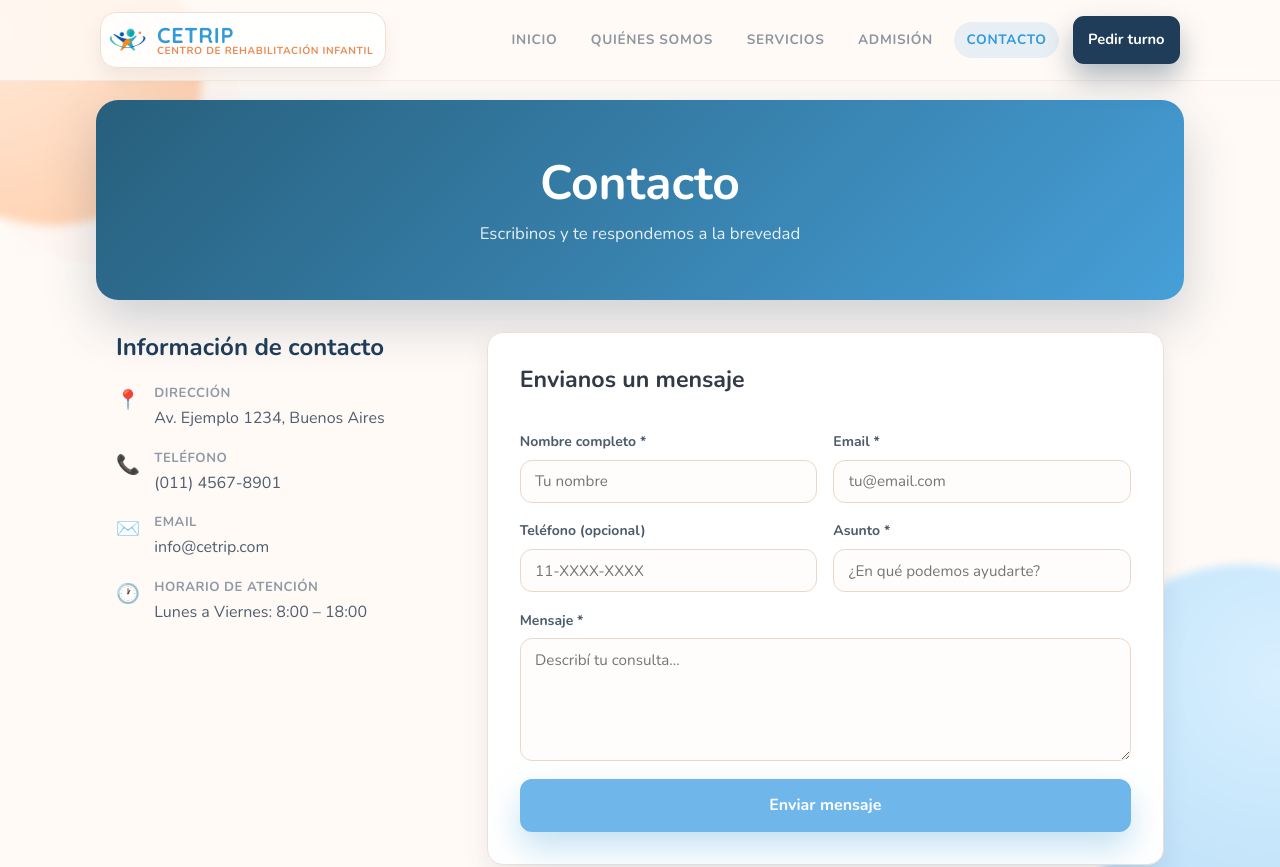
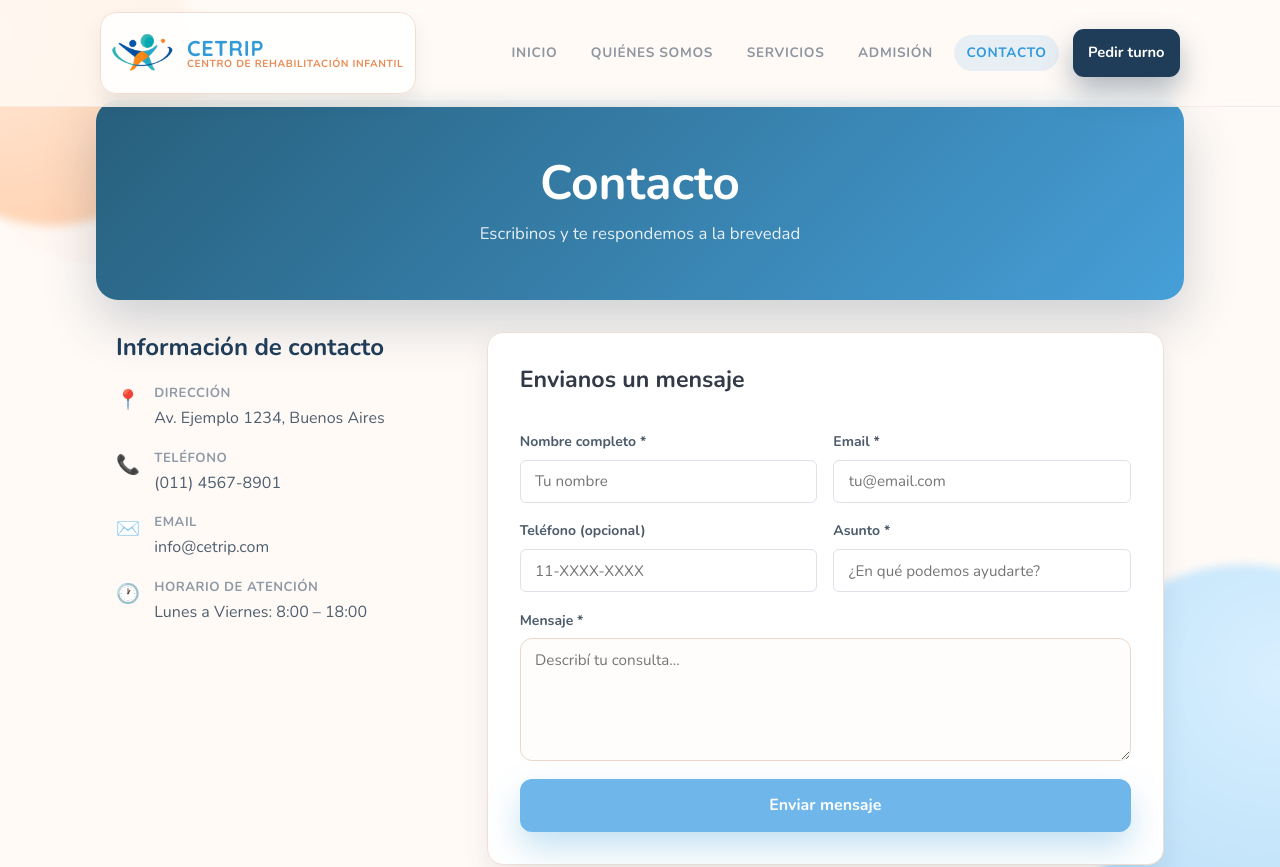
Before and after one commit to nicogomez94/cetrip2, a React (Vite) app in the folder frontend/: page /contacto in a window 1280 px wide. Shown: the top 867 px of the page. Built offline with nearby package versions, Linux system fonts and the light colour scheme.

Commit message:
fixes forms

```diff
--- a/frontend/src/styles/forms.css
+++ b/frontend/src/styles/forms.css
@@ -17,7 +17,7 @@
   color: var(--color-text);
 }
 
-.form-group input,
+.form-group input:not([type='checkbox']):not([type='radio']),
 .form-group textarea,
 .form-group select {
   width: 100%;
@@ -33,7 +33,7 @@
   appearance: none;
 }
 
-.form-group input:focus,
+.form-group input:not([type='checkbox']):not([type='radio']):focus,
 .form-group textarea:focus,
 .form-group select:focus {
   border-color: var(--color-primary);
@@ -86,6 +86,7 @@
 }
 
 .form-group--checkbox input[type='checkbox'] {
+  appearance: auto;
   width: 18px;
   height: 18px;
   cursor: pointer;
--- a/frontend/src/styles/navbar.css
+++ b/frontend/src/styles/navbar.css
@@ -40,8 +40,8 @@
 }
 
 .public-site .navbar__logo-img {
-  width: 38px;
-  height: 38px;
+    width: 68px;
+    height: 64px;
   border-radius: 12px;
   object-fit: contain;
 }
```
